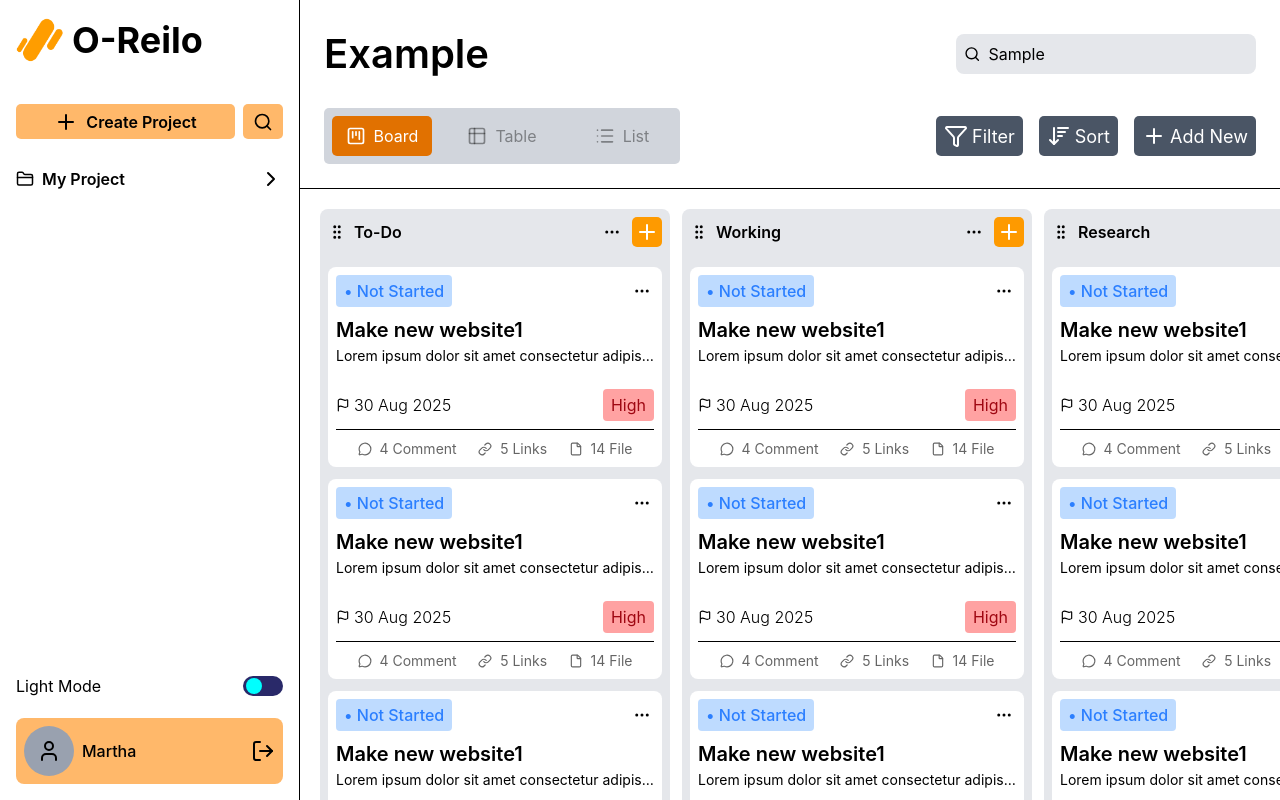
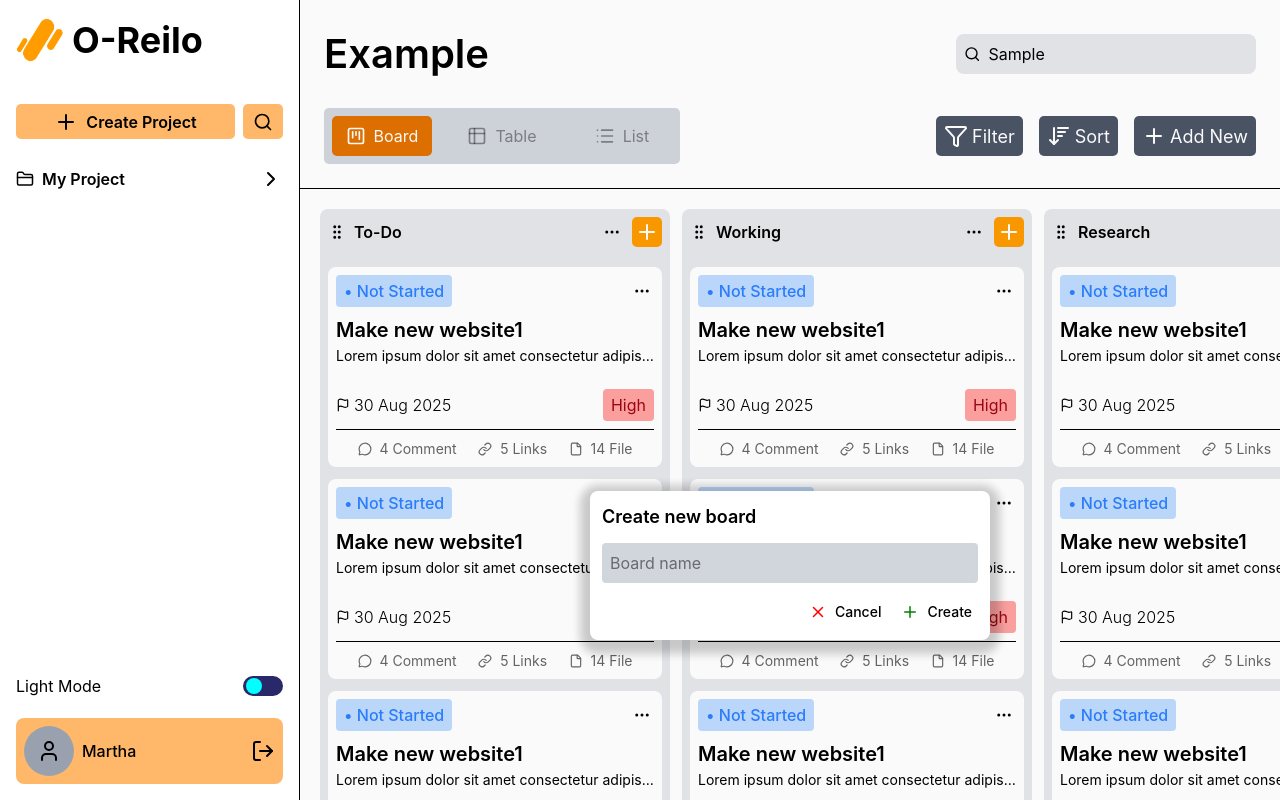
Before and after one commit to Zer0-Gravity/mini-react-project, a React (Vite) app in the folder kanban-app/: page / in a window 1280 px wide. Both pictures are taken after typing "Sample" into the empty fields and a click on the button "Add New". Shown: the top 800 px of the page. Built offline with nearby package versions, Linux system fonts and the light colour scheme.

Commit message:
feat: Make modal jsx for adding new board,
- Separate button modal to its own component

```diff
--- a/kanban-app/src/components/page/ProjectPage.tsx
+++ b/kanban-app/src/components/page/ProjectPage.tsx
@@ -1,10 +1,47 @@
-import { Filter, Plus, Search, SortDesc } from "lucide-react";
+import { Filter, Plus, Search, SortDesc, X } from "lucide-react";
 import KanbanBoard from "./Kanban/KanbanBoard";
 import TabSection from "./TabSection";
+import { useState } from "react";
+import ModalButton from "../utils/ModalButton";
 
 function ProjectPage() {
+    const [isNewBoard, setIsNewBoard] = useState<boolean>(false);
+
+    const handleCloseModal = () => {
+        setIsNewBoard(false);
+    };
+
     return (
-        <main className="h-full w-full flex-col flex">
+        <main className="h-full w-full flex-col flex relative">
+            {isNewBoard && (
+                <div className="absolute inset-0 z-30 flex items-center justify-center bg-black/2">
+                    <div className="bg-white shadow-[0px_4px_10px_10px_rgba(0,0,0,0.2)] p-3 rounded-lg space-y-3 w-100">
+                        <h1 className="font-semibold text-lg">
+                            Create new board
+                        </h1>
+                        <input
+                            type="text"
+                            className="p-2 w-full bg-gray-300 rounded-sm outline-none"
+                            placeholder="Board name"
+                        />
+                        <div className="flex justify-end gap-2">
+                            <ModalButton
+                                color="red"
+                                onClick={handleCloseModal}
+                                btnName="Cancel"
+                                icon={X}
+                            />
+                            <ModalButton
+                                color="green"
+                                onClick={handleCloseModal}
+                                btnName="Create"
+                                icon={Plus}
+                            />
+                        </div>
+                    </div>
+                </div>
+            )}
+
             <section className="p-6 border-b space-y-6">
                 <header className="flex items-center justify-between">
                     <h1 className="font-semibold text-[40px]">Example </h1>
@@ -31,7 +68,10 @@ function ProjectPage() {
                             <SortDesc />
                             <p>Sort</p>
                         </button>
-                        <button className="button-board bg-gray-600">
+                        <button
+                            className="button-board bg-gray-600"
+                            onClick={() => setIsNewBoard(true)}
+                        >
                             <Plus />
                             <p>Add New</p>
                         </button>
--- /dev/null
+++ b/kanban-app/src/components/utils/ModalButton.tsx
@@ -0,0 +1,22 @@
+import type { ElementType } from "react";
+
+interface ModalButtonProp {
+    icon: ElementType;
+    btnName: string;
+    onClick: () => void;
+    color: string;
+}
+
+function ModalButton({ icon: Icon, btnName, onClick, color }: ModalButtonProp) {
+    return (
+        <button
+            className={`p-1.5 hover:bg-${color}-300 rounded-sm font-medium flex gap-2 items-center text-[14px] `}
+            onClick={onClick}
+        >
+            <Icon size={18} color={color} />
+            <span>{btnName}</span>
+        </button>
+    );
+}
+
+export default ModalButton;
--- a/kanban-app/src/components/utils/store.ts
+++ b/kanban-app/src/components/utils/store.ts
@@ -60,6 +60,8 @@ export const useProjectData = create<ProjectState>()(
                 set((state) => {
                     state.projects[projectId].projectName = newName;
                 }),
+
+            //Delete Function
             deleteProjects: (projectId: string) =>
                 set((state) => {
                     //Find the project data
```
